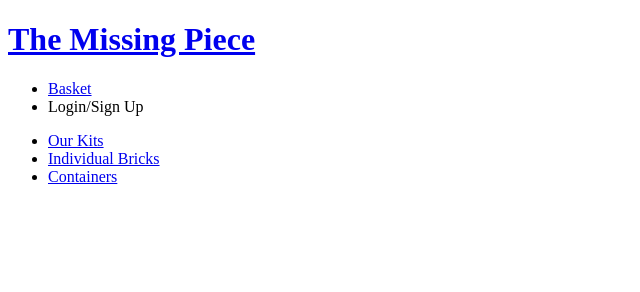
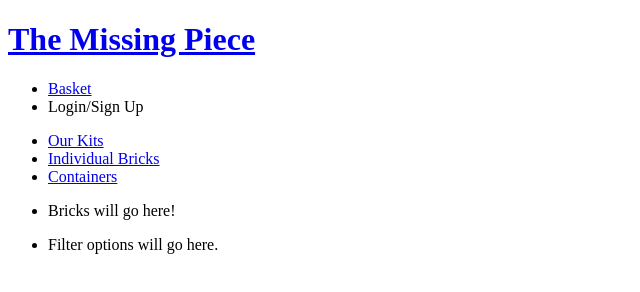
Before and after one commit to Edrysian/Second-Year-University-Coursework, a website: page client/bricks.html in a window 1280 px wide. Shown: the whole page, without its empty margins (0-640 px from the left). Drawn offline with Linux system fonts and the light colour scheme.

Commit message:
Added 2 more lists to the bricks page for items and filter sections

```diff
--- a/client/bricks.html
+++ b/client/bricks.html
@@ -13,10 +13,18 @@
 </head>
 
 <body>
-  <ul>
+  <ul id="homeBar">
     <li><a id="kits" href = 'kits.html'>Our Kits</a></li>
     <li><a id="bricks" href = 'bricks.html'>Individual Bricks</a></li>
     <li><a id="contain" href = 'contain.html'>Containers</a></li>
   </ul>
+
+  <ul id="items">
+    <li>Bricks will go here!</li>
+  </ul>
+
+  <ul id="filter">
+    <li>Filter options will go here.</li>
+  </ul>
 </body>
 </html>
```
